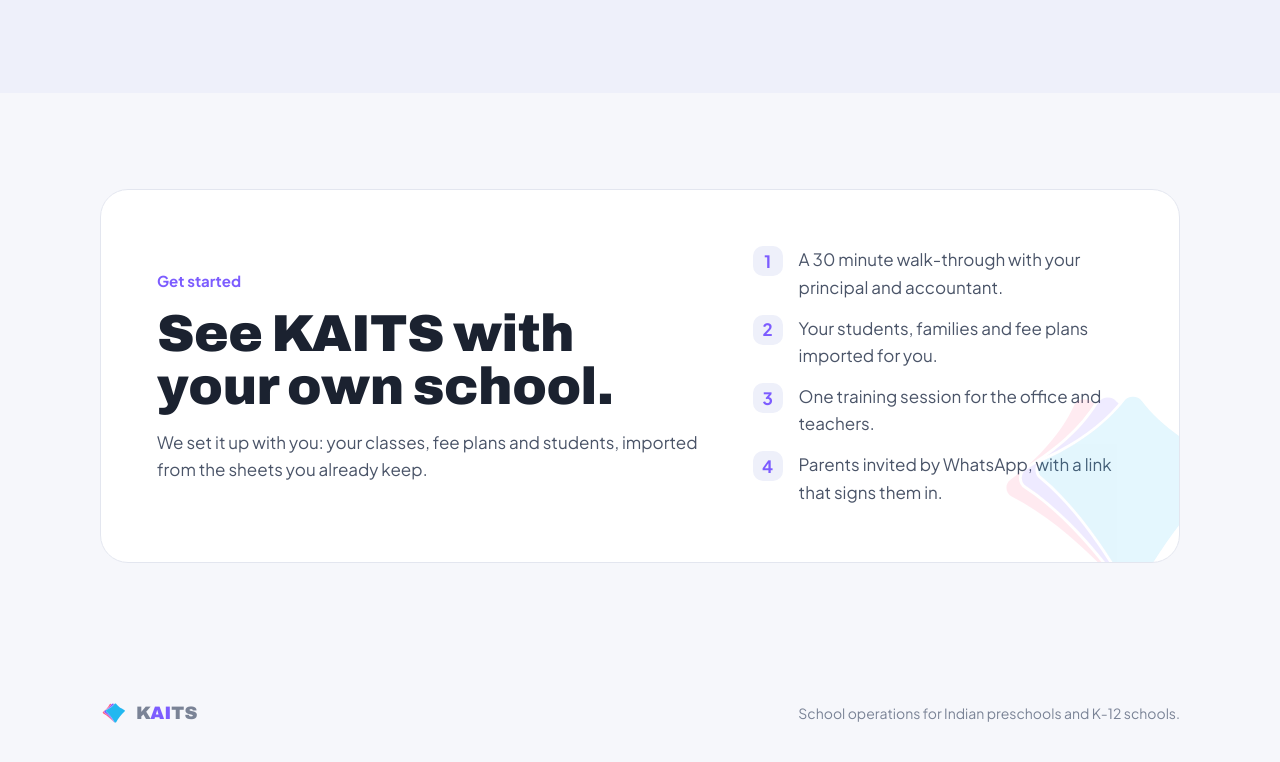
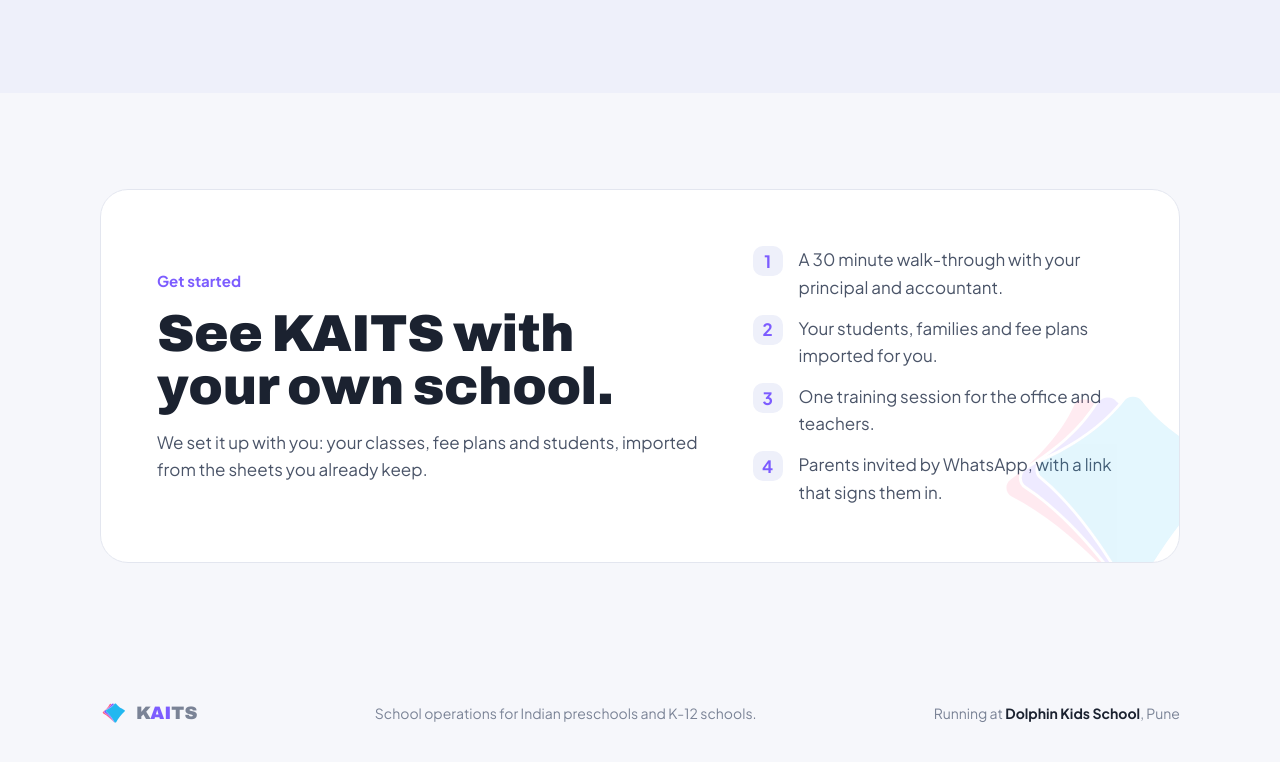
Before and after one commit to kyte-school/kaits-site, a plain HTML site: page index.html in a window 1280 px wide. Shown: the part 4351-5113 px from the top of the page. Drawn offline with Linux system fonts and the light colour scheme.

Commit message:
Footer: show Dolphin Kids School

```diff
--- a/index.html
+++ b/index.html
@@ -178,6 +178,7 @@ section.band { padding-block: 96px }
 @media (max-width: 820px) { .demo-box { grid-template-columns: 1fr } }
 
 footer { padding-block: 40px 56px; color: var(--ink-mute); font-size: 14px }
+footer .school b { color: var(--ink); font-weight: 700 }
 footer .wrap { display: flex; flex-wrap: wrap; justify-content: space-between; gap: 16px; align-items: center }
 </style>
 </head>
@@ -401,6 +402,7 @@ footer .wrap { display: flex; flex-wrap: wrap; justify-content: space-between; g
   <div class="wrap">
     <a class="brand" href="#" aria-label="KAITS home"><img src="assets/kaits-mark.svg" alt="" style="width:26px;height:26px"><span class="word" style="font-size:18px">K<span class="ai">AI</span>TS</span></a>
     <span>School operations for Indian preschools and K-12 schools.</span>
+    <span class="school">Running at <b>Dolphin Kids School</b>, Pune</span>
   </div>
 </footer>
 
```
